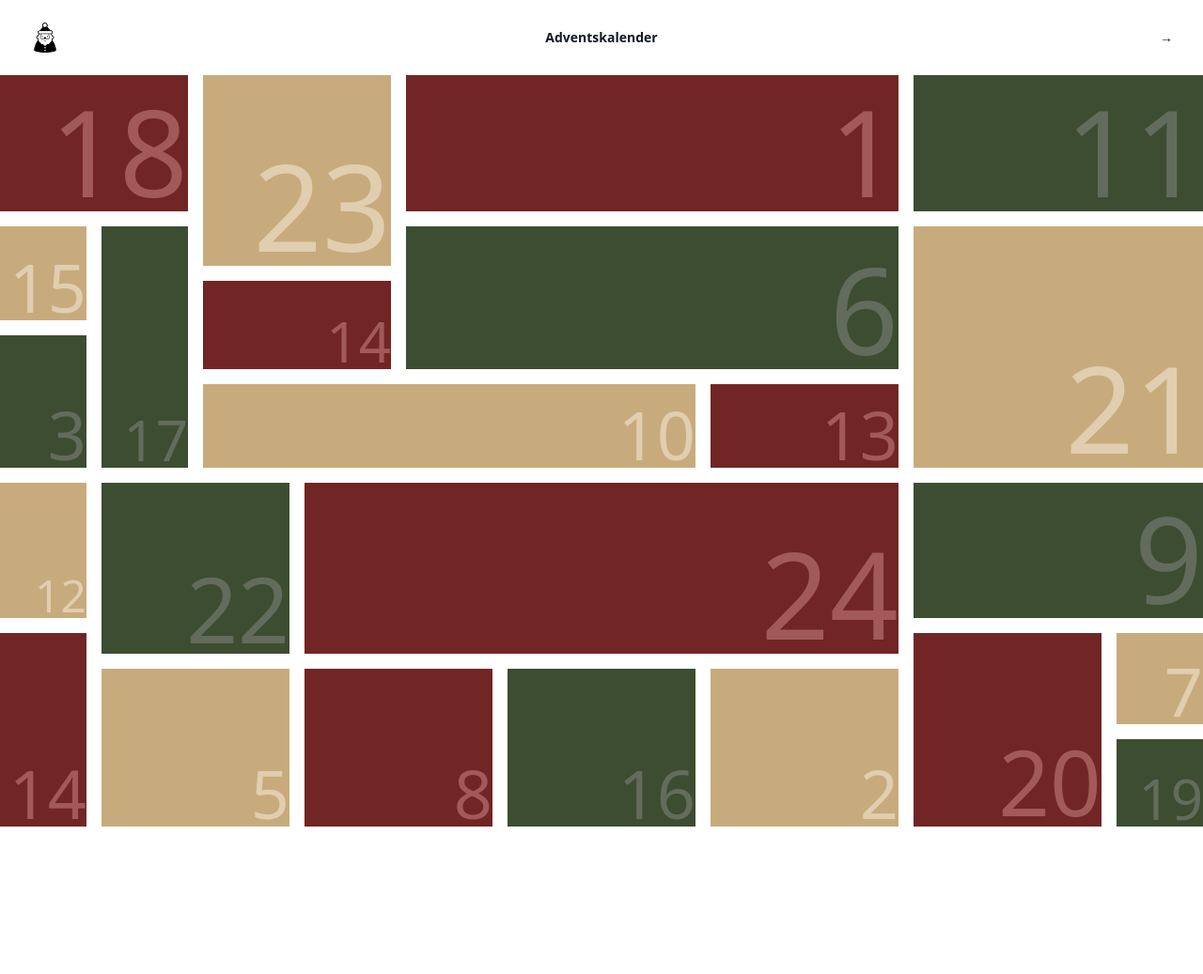
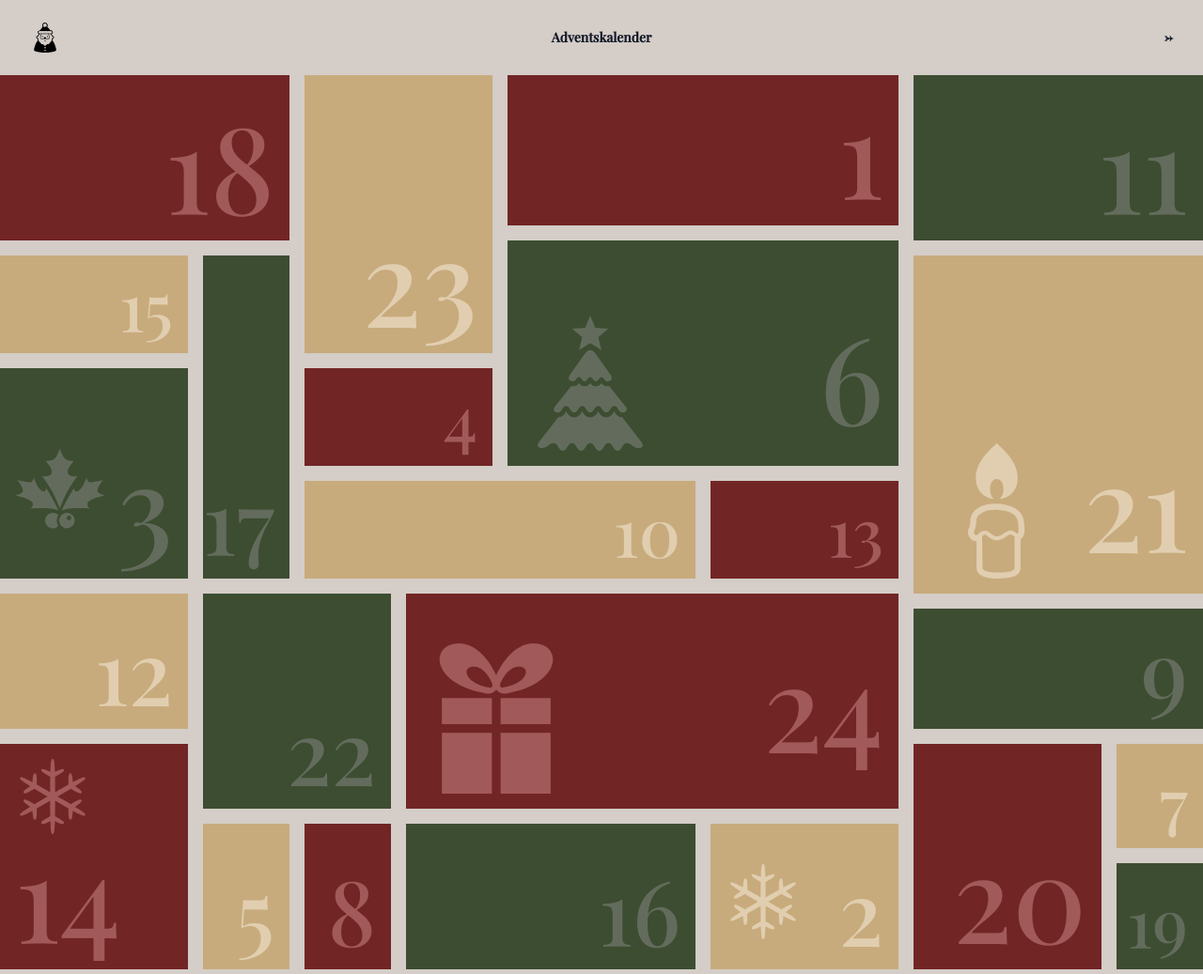
Before and after one commit to miams34/Adventskalender, a plain HTML site: page index.html in a window 1280 px wide. Shown: the whole page at 94% size. Before the commit the page ends 897 px from the top, so only its background shows below. Drawn offline with nearby package versions, Linux system fonts and the light colour scheme.

Commit message:
icons und schriftart angepasst

```diff
--- a/index.html
+++ b/index.html
@@ -6,11 +6,22 @@
     <meta name="viewport" content="width=device-width, initial-scale=1.0">
     <script src="https://cdn.tailwindcss.com"></script>
     <style>
-      .text-box {
+      @font-face {
+        font-family: 'PlayfairDisplay'; /* Gewünschter Name */
+        src: url('./fonts/PlayfairDisplay-Medium.ttf');
+      }
+
+      .text-box, .text-box-with-image {
         display: flex;
-        justify-content: end;
         flex-wrap: wrap;
         align-content: end;
+        padding: 1rem;
+      }
+      .text-box {
+        justify-content: end;
+      }
+      .text-box-with-image {
+        justify-content: space-between;
       }
       .bg-christmas-green {
         background-color: #3D4D31;
@@ -24,11 +35,18 @@
         background-color: #722525;
         color: #A15959;
       }
+      .bg-christmas-grey {
+        background-color: #D4CDC8;
+        color: #000;
+      }
+      body {
+        font-family: "PlayfairDisplay", sans-serif;
+      }
     </style>
 </head>
 </div>
-<body>
-    <header class="bg-white">
+<body class="bg-christmas-grey">
+    <header>
         <nav class="mx-auto flex max-w-7xl items-center justify-between p-6 lg:px-8" aria-label="Global">
           <div class="flex lg:flex-1">
             <a href="#" class="-m-1.5 p-1.5">
@@ -81,77 +99,83 @@
     <main>
         <div class="mx-auto h-screen w-screen">
             <div class="grid grid-cols-12 grid-rows-16 gap-4 h-full text-right">
-                <div class="col-span-2 row-span-2 col-start-1 row-start-1 bg-christmas-red text-box">
-                    <p class="text-9xl font-sans">18</p>
+                <div class="col-span-3 row-span-3 col-start-1 row-start-1 bg-christmas-red text-box">
+                    <p class="text-9xl">18</p>
                 </div>
-                <div class="col-span-2 row-span-3 row-start-1 bg-christmas-yellow text-box">
-                    <p class="text-9xl font-sans">23</p>
+                <div class="col-span-2 row-span-4 col-start-4 row-start-1 bg-christmas-yellow text-box">
+                    <p class="text-9xl">23</p>
                 </div>
-                <div class="col-span-5 row-span-2 row-start-1 bg-christmas-red text-box">
-                    <p class="text-9xl font-sans">1</p>
+                <div class="col-span-4 row-span-2 col-start-6 row-start-1 bg-christmas-red text-box">
+                    <p class="text-9xl">1</p>
               </div>
-                <div class="col-span-3 row-span-2 bg-christmas-green text-box">
-                    <p class="text-9xl font-sans">11</p>
+                <div class="col-span-3 row-span-3 col-start-10 bg-christmas-green text-box">
+                    <p class="text-9xl">11</p>
               </div>
-                <div class="col-span-1 row-span-2 col-start-1 row-start-3 bg-christmas-yellow text-box">
-                    <p class="text-7xl font-sans">15</p>
+                <div class="col-span-2 row-span-1 col-start-1 row-start-4 bg-christmas-yellow text-box">
+                    <p class="text-7xl">15</p>
               </div>
-                <div class="col-span-1 row-span-5 col-start-2 bg-christmas-green text-box">
-                    <p class="text-6xl font-sans">17</p>
+                <div class="col-span-1 row-span-4 col-start-3 row-start-4 bg-christmas-green text-box">
+                    <p class="text-8xl">17</p>
               </div>
-                <div class="col-span-2 row-span-2 col-start-3 bg-christmas-red text-box">
-                    <p class="text-6xl font-sans">14</p>
+                <div class="col-span-2 row-span-1 col-start-4 bg-christmas-red text-box">
+                    <p class="text-7xl">4</p>
               </div>
-                <div class="col-span-5 row-span-3 col-start-5 row-start-3 bg-christmas-green text-box">
-                    <p class="text-9xl font-sans">6</p>
+                <div class="col-span-4 row-span-3 col-start-6 row-start-3 bg-christmas-green text-box-with-image">
+                    <img class="size-36" src="./img/christmas-tree2.svg" alt="">
+                    <p class="text-9xl">6</p>
               </div>
-                <div class="col-span-3 row-span-5 row-start-3 col-start-10 bg-christmas-yellow text-box">
-                    <p class="text-9xl font-sans">21</p>
+                <div class="col-span-3 row-span-5 row-start-4 col-start-10 bg-christmas-yellow text-box-with-image">
+                    <img class="size-36" src="./img/candle.svg" alt="">
+                    <p class="text-9xl">21</p>
                 </div>
-                <div class="col-span-1 row-span-3 col-start-1 row-start-5 bg-christmas-green text-box">
-                    <p class="text-7xl font-sans">3</p>
+                <div class="col-span-2 row-span-3 col-start-1 row-start-5 bg-christmas-green text-box-with-image">
+                    <img class="size-24" src="./img/holly-leaf.svg" alt="">
+                    <p class="text-9xl">3</p>
               </div>
-                <div class="col-span-5 row-span-2 col-start-3 bg-christmas-yellow text-box">
-                    <p class="text-7xl font-sans">10</p>
+                <div class="col-span-4 row-span-2 col-start-4 bg-christmas-yellow text-box">
+                    <p class="text-7xl">10</p>
               </div>
                 <div class="col-span-2 row-span-2 bg-christmas-red text-box">
-                    <p class="text-7xl font-sans">13</p>
+                    <p class="text-7xl">13</p>
               </div>
-                <div class="col-span-1 row-span-2 col-start-1 bg-christmas-yellow text-box">
-                    <p class="text-5xl font-sans">12</p>
+                <div class="col-span-2 row-span-2 col-start-1 bg-christmas-yellow text-box">
+                    <p class="text-8xl">12</p>
               </div>
-                <div class="col-span-2 row-span-3 bg-christmas-green text-box">
-                    <p class="text-8xl font-sans">22</p>
+                <div class="col-span-2 row-span-4 col-start-3 bg-christmas-green text-box">
+                    <p class="text-8xl">22</p>
               </div>
-                <div class="col-span-6 row-span-3 bg-christmas-red text-box">
-                  <p class="text-9xl font-sans">24</p>
+                <div class="col-span-5 row-span-4 col-start-5 bg-christmas-red text-box-with-image">
+                    <img class="size-40" src="./img/gift.svg" alt="">
+                    <p class="text-9xl">24</p>
               </div>
-                <div class="col-span-3 row-span-2 col-start-10 row-start-8 bg-christmas-green text-box">
-                  <p class="text-9xl font-sans">9</p>
+                <div class="col-span-3 row-span-1 col-start-10 row-start-9 bg-christmas-green text-box">
+                  <p class="text-8xl">9</p>
               </div>
-                <div class="col-span-1 row-span-7 col-start-1 bg-christmas-red text-box">
-                  <p class="text-7xl font-sans">14</p>
+                <div class="col-span-2 row-span-7 col-start-1 bg-christmas-red text-box-with-image">
+                    <img class="size-20" src="./img/snowflake-red.svg" alt="">
+                   <p class="text-9xl">14</p>
               </div>
-                <div class="col-span-2 row-span-6 col-start-2 bg-christmas-yellow text-box">
-                  <p class="text-7xl font-sans">5</p>
+                <div class="col-span-1 row-span-5 col-start-3 bg-christmas-yellow text-box">
+                   <p class="text-8xl">5</p>
               </div>
-                <div class="col-span-2 row-span-6 bg-christmas-red text-box">
-                  <p class="text-7xl font-sans">8</p>
+                <div class="col-span-1 row-span-5 bg-christmas-red text-box">
+                   <p class="text-8xl">8</p>
               </div>
-                <div class="col-span-2 row-span-6 bg-christmas-green text-box">
-                  <p class="text-7xl font-sans">16</p>
+                <div class="col-span-3 row-span-5 bg-christmas-green text-box">
+                  <p class="text-8xl">16</p>
               </div>
-                <div class="col-span-2 row-span-6 bg-christmas-yellow text-box">
-                  <p class="text-7xl font-sans">2</p>
+                <div class="col-span-2 row-span-5 bg-christmas-yellow text-box-with-image">
+                    <img class="size-20" src="./img/snowflake.svg" alt="">
+                  <p class="text-8xl">2</p>
               </div>
                 <div class="col-span-2 row-span-7 row-start-10 col-start-10 bg-christmas-red text-box">
-                  <p class="text-8xl font-sans">20</p>
+                  <p class="text-9xl">20</p>
               </div>
                 <div class="col-span-1 row-span-3 row-start-10 col-start-12 bg-christmas-yellow text-box">
-                  <p class="text-7xl font-sans">7</p>
+                  <p class="text-7xl">7</p>
               </div>
                 <div class="col-span-1 row-span-4 col-start-12 row-start-15 bg-christmas-green text-box">
-                  <p class="text-6xl font-sans">19</p>
+                  <p class="text-7xl">19</p>
               </div>
             </div>
         </div>
```
Also changed, not shown: fonts/PlayfairDisplay-Medium.ttf (added), img/candle.svg (added), img/candy-cane.svg (added), img/christmas-tree.svg (added), img/christmas-tree2.svg (added), img/gift.svg (added), img/holly-leaf.svg (added), img/santa-claus2.svg (added), img/santa-claus3.svg (added), img/snowflake-red.svg (added), img/snowflake.svg (added).
